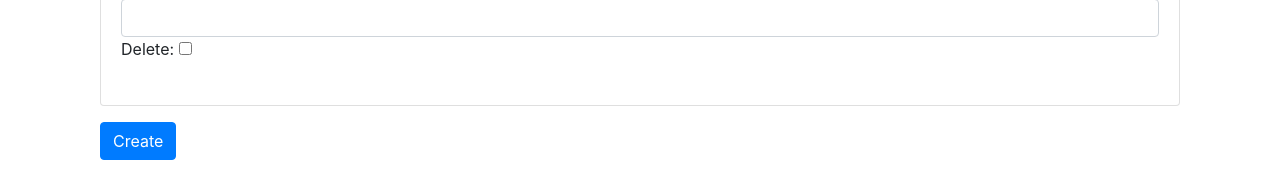
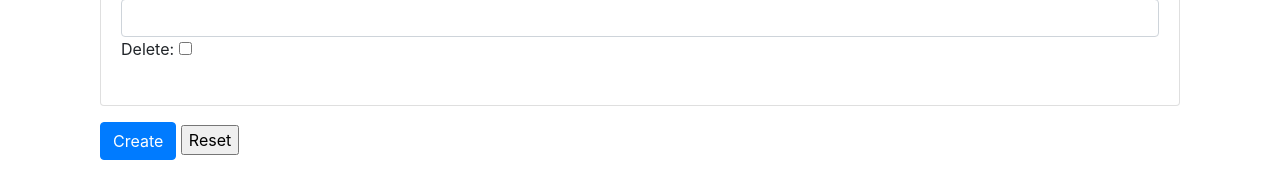
Before and after one commit to lenakotishova/Votalot, a Django app: page /polls/create/ in a window 1280 px wide. Shown: the part 894-1070 px from the top of the page. Run offline with Django 4.2, Linux system fonts and the light colour scheme; some libraries are stand-ins or nearby versions.

Commit message:
Add Reset in create form

```diff
--- a/polls/templates/polls/create_poll.html
+++ b/polls/templates/polls/create_poll.html
@@ -26,6 +26,7 @@
                 </div>
             </div>
             <button type="submit" class="btn btn-primary">Create</button>
+        <input type="reset" name="Reset">
         </form>
     </div>
 </div>
--- a/polls/templates/polls/edit_poll.html
+++ b/polls/templates/polls/edit_poll.html
@@ -27,6 +27,8 @@
 
             </ul>
             <button type="submit" class="btn btn-primary">Edit</button>
+{#            <input type="reset" class="btn btn-primary" name="Reset">#}
+
         </form>
     </div>
 </div>
```
